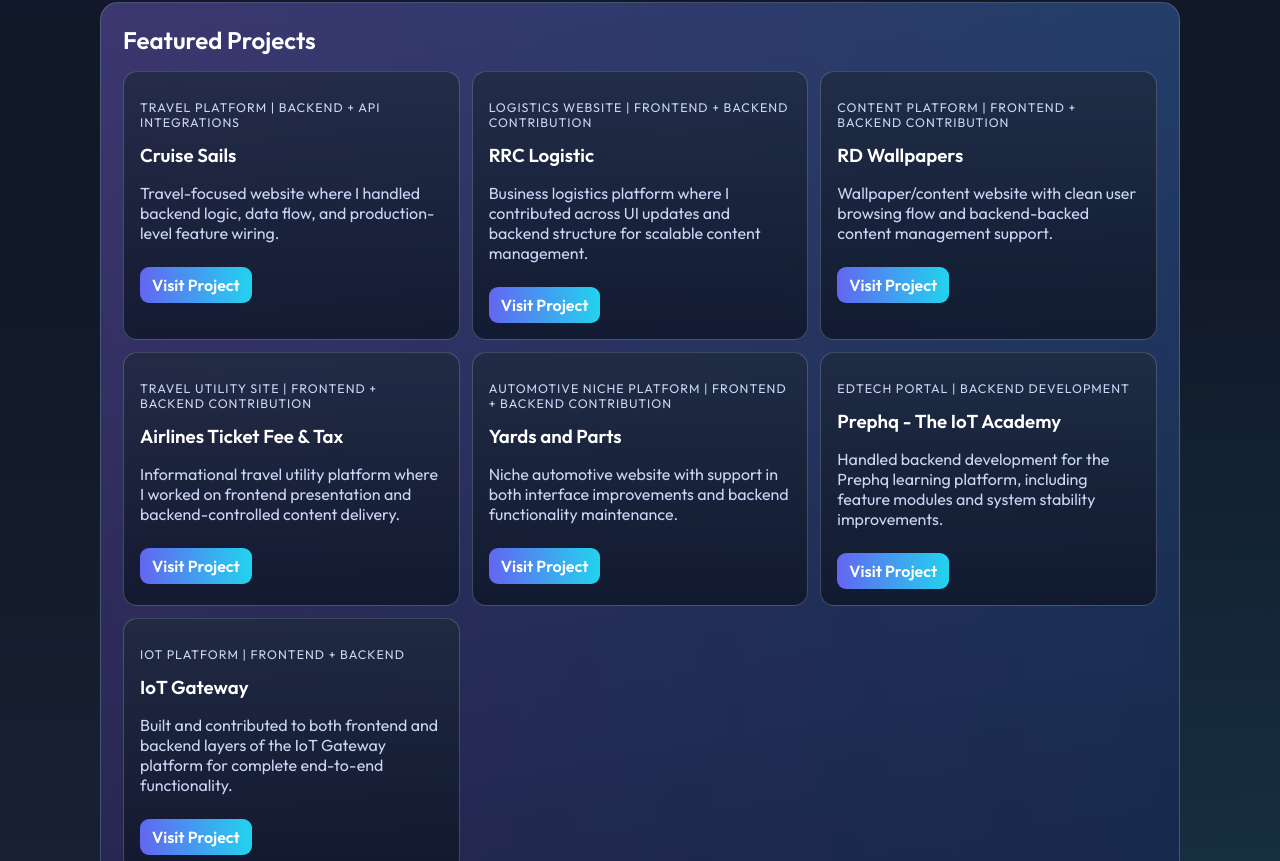
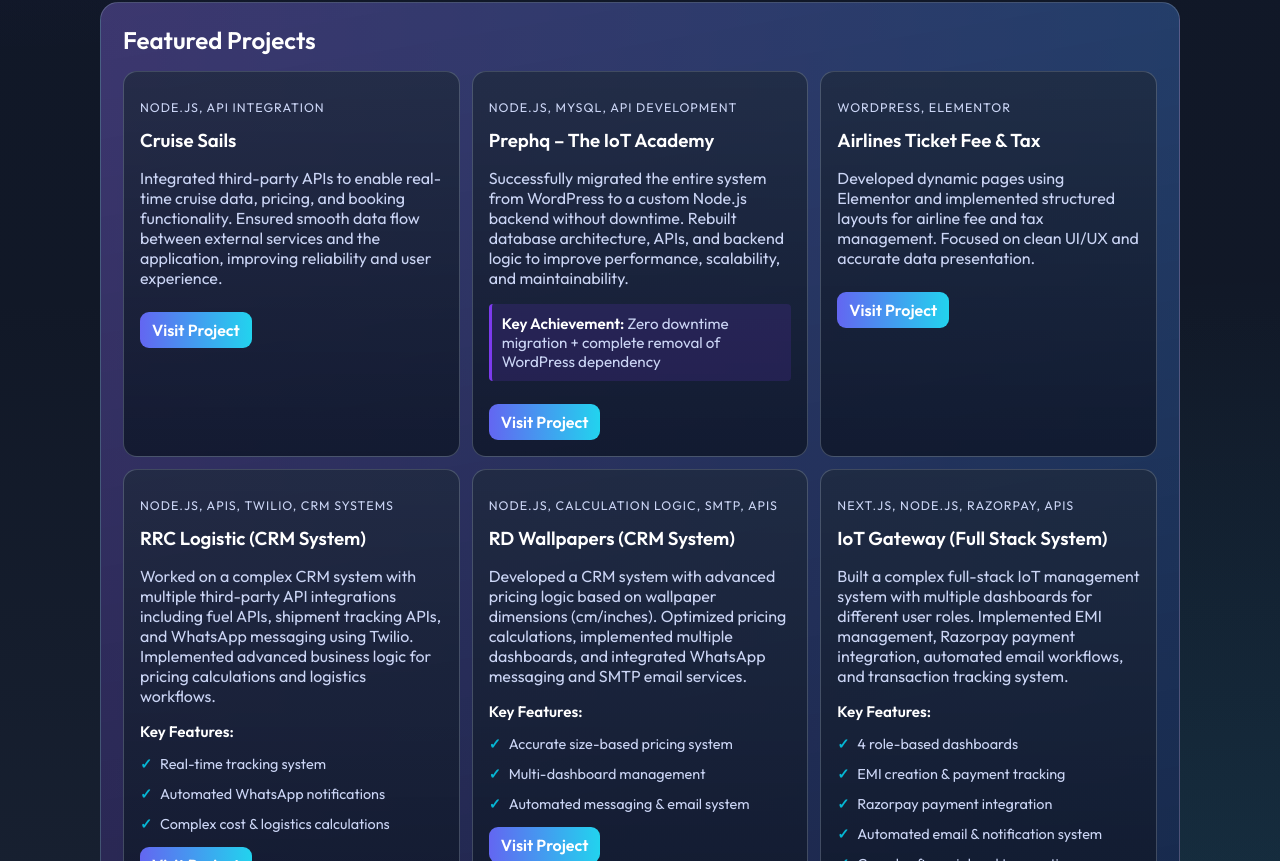
Before and after one commit to sharun20026-dev/sharun-portfolio, a React (Vite) app: page / in a window 1280 px wide. Shown: the part 1219-2080 px from the top of the page. Built offline with nearby package versions, Linux system fonts and the light colour scheme.

Commit message:
updated code

```diff
--- a/src/App.css
+++ b/src/App.css
@@ -260,6 +260,53 @@
   background: linear-gradient(90deg, #6366f1, #22d3ee);
   padding: 8px 12px;
   border-radius: 9px;
+}
+
+.key-achievement {
+  margin-top: 12px;
+  padding: 10px;
+  background: rgba(124, 58, 237, 0.15);
+  border-left: 3px solid #7c3aed;
+  border-radius: 4px;
+  font-size: 0.95rem;
+  color: var(--text-normal);
+}
+
+.key-achievement strong {
+  color: var(--text-heading);
+}
+
+.key-features {
+  margin-top: 12px;
+  padding: 0;
+}
+
+.key-features strong {
+  color: var(--text-heading);
+  display: block;
+  margin-bottom: 8px;
+  font-size: 0.95rem;
+}
+
+.key-features ul {
+  list-style: none;
+  padding: 0;
+  margin: 0;
+}
+
+.key-features li {
+  padding: 6px 0 6px 20px;
+  position: relative;
+  font-size: 0.9rem;
+  color: var(--text-normal);
+}
+
+.key-features li:before {
+  content: '✓';
+  position: absolute;
+  left: 0;
+  color: #06b6d4;
+  font-weight: bold;
 }
 
 .contact-form {
--- a/src/App.jsx
+++ b/src/App.jsx
@@ -24,51 +24,62 @@
 const projects = [
   {
     name: 'Cruise Sails',
-    stack: 'Travel Platform | Backend + API Integrations',
+    stack: 'Node.js, API Integration',
     description:
-      'Travel-focused website where I handled backend logic, data flow, and production-level feature wiring.',
+      'Integrated third-party APIs to enable real-time cruise data, pricing, and booking functionality. Ensured smooth data flow between external services and the application, improving reliability and user experience.',
     link: 'https://cruisesails.com/',
   },
   {
-    name: 'RRC Logistic',
-    stack: 'Logistics Website | Frontend + Backend Contribution',
+    name: 'Prephq – The IoT Academy',
+    stack: 'Node.js, MySQL, API Development',
     description:
-      'Business logistics platform where I contributed across UI updates and backend structure for scalable content management.',
+      'Successfully migrated the entire system from WordPress to a custom Node.js backend without downtime. Rebuilt database architecture, APIs, and backend logic to improve performance, scalability, and maintainability.',
+    keyAchievement: 'Zero downtime migration + complete removal of WordPress dependency',
+    link: 'https://prephq.theiotacademy.co/',
+  },
+  {
+    name: 'Airlines Ticket Fee & Tax',
+    stack: 'WordPress, Elementor',
+    description:
+      'Developed dynamic pages using Elementor and implemented structured layouts for airline fee and tax management. Focused on clean UI/UX and accurate data presentation.',
+    link: 'https://airlinesticketfeeandtx.com',
+  },
+  {
+    name: 'RRC Logistic (CRM System)',
+    stack: 'Node.js, APIs, Twilio, CRM Systems',
+    description:
+      'Worked on a complex CRM system with multiple third-party API integrations including fuel APIs, shipment tracking APIs, and WhatsApp messaging using Twilio. Implemented advanced business logic for pricing calculations and logistics workflows.',
+    keyFeatures: [
+      'Real-time tracking system',
+      'Automated WhatsApp notifications',
+      'Complex cost & logistics calculations',
+    ],
     link: 'https://rrclogistic.com/',
   },
   {
-    name: 'RD Wallpapers',
-    stack: 'Content Platform | Frontend + Backend Contribution',
+    name: 'RD Wallpapers (CRM System)',
+    stack: 'Node.js, Calculation Logic, SMTP, APIs',
     description:
-      'Wallpaper/content website with clean user browsing flow and backend-backed content management support.',
+      'Developed a CRM system with advanced pricing logic based on wallpaper dimensions (cm/inches). Optimized pricing calculations, implemented multiple dashboards, and integrated WhatsApp messaging and SMTP email services.',
+    keyFeatures: [
+      'Accurate size-based pricing system',
+      'Multi-dashboard management',
+      'Automated messaging & email system',
+    ],
     link: 'https://rdwallpapers.com/',
   },
   {
-    name: 'Airlines Ticket Fee & Tax',
-    stack: 'Travel Utility Site | Frontend + Backend Contribution',
+    name: 'IoT Gateway (Full Stack System)',
+    stack: 'Next.js, Node.js, Razorpay, APIs',
     description:
-      'Informational travel utility platform where I worked on frontend presentation and backend-controlled content delivery.',
-    link: 'https://airlinesticketfeeandtx.com',
-  },
-  {
-    name: 'Yards and Parts',
-    stack: 'Automotive Niche Platform | Frontend + Backend Contribution',
-    description:
-      'Niche automotive website with support in both interface improvements and backend functionality maintenance.',
-    link: 'https://www.yardsandparts.us/',
-  },
-  {
-    name: 'Prephq - The IoT Academy',
-    stack: 'EdTech Portal | Backend Development',
-    description:
-      'Handled backend development for the Prephq learning platform, including feature modules and system stability improvements.',
-    link: 'https://prephq.theiotacademy.co/',
-  },
-  {
-    name: 'IoT Gateway',
-    stack: 'IoT Platform | Frontend + Backend',
-    description:
-      'Built and contributed to both frontend and backend layers of the IoT Gateway platform for complete end-to-end functionality.',
+      'Built a complex full-stack IoT management system with multiple dashboards for different user roles. Implemented EMI management, Razorpay payment integration, automated email workflows, and transaction tracking system.',
+    keyFeatures: [
+      '4 role-based dashboards',
+      'EMI creation & payment tracking',
+      'Razorpay payment integration',
+      'Automated email & notification system',
+      'Complex financial and transaction management',
+    ],
     link: 'https://www.theiotacademy.co/',
   },
 ]
@@ -224,6 +235,21 @@
                 <p className="project-stack">{project.stack}</p>
                 <h3>{project.name}</h3>
                 <p>{project.description}</p>
+                {project.keyAchievement && (
+                  <p className="key-achievement">
+                    <strong>Key Achievement:</strong> {project.keyAchievement}
+                  </p>
+                )}
+                {project.keyFeatures && (
+                  <div className="key-features">
+                    <strong>Key Features:</strong>
+                    <ul>
+                      {project.keyFeatures.map((feature) => (
+                        <li key={feature}>{feature}</li>
+                      ))}
+                    </ul>
+                  </div>
+                )}
                 <a href={project.link} target="_blank" rel="noreferrer">
                   Visit Project
                 </a>
```
